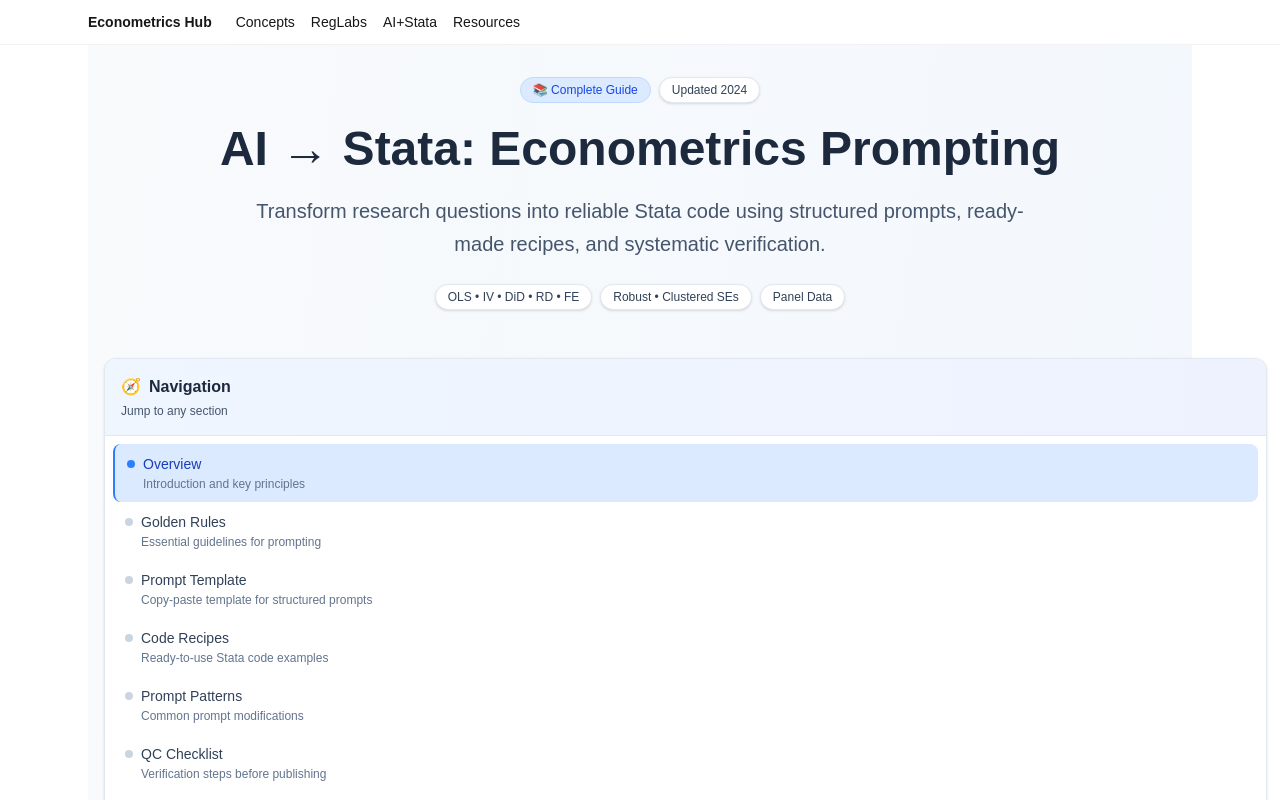
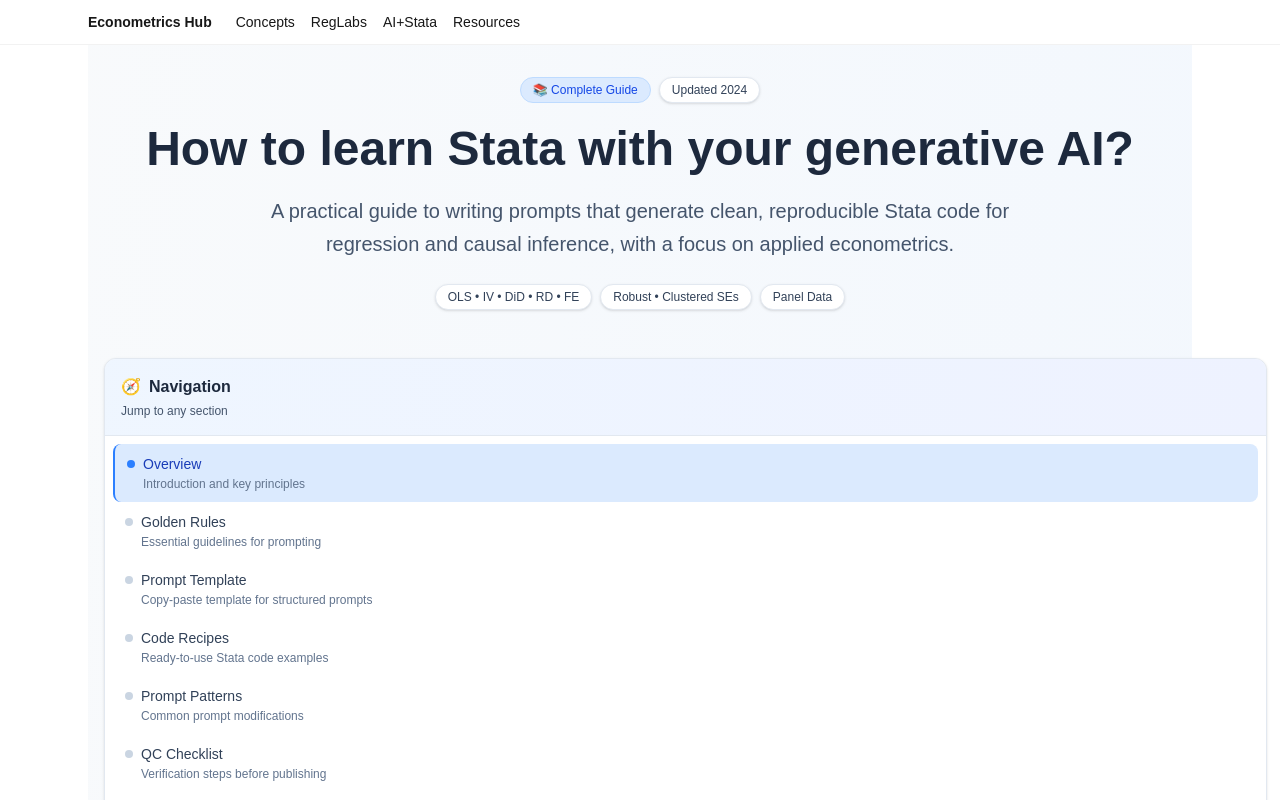
Before and after one commit to zhuoxiang-zhou/econ-site, a Next.js app: page /ai-stata in a window 1280 px wide. Shown: the top 800 px of the page. Built offline with nearby package versions, Linux system fonts and the light colour scheme.

Commit message:
Update AI STATA Page

```diff
--- a/src/app/ai-stata/page.tsx
+++ b/src/app/ai-stata/page.tsx
@@ -379,11 +379,10 @@
             <Pill>Updated 2024</Pill>
           </div>
           <h1 className="text-4xl md:text-5xl font-bold text-slate-800 mb-4 leading-tight">
-            AI → Stata: Econometrics Prompting
+            How to learn Stata with your generative AI?
           </h1>
           <p className="text-xl text-slate-600 max-w-3xl mx-auto leading-relaxed">
-            Transform research questions into reliable Stata code using structured prompts,
-            ready-made recipes, and systematic verification.
+            A practical guide to writing prompts that generate clean, reproducible Stata code for regression and causal inference, with a focus on applied econometrics.
           </p>
           <div className="flex flex-wrap justify-center gap-2 mt-6">
             <Pill>OLS • IV • DiD • RD • FE</Pill>
```
